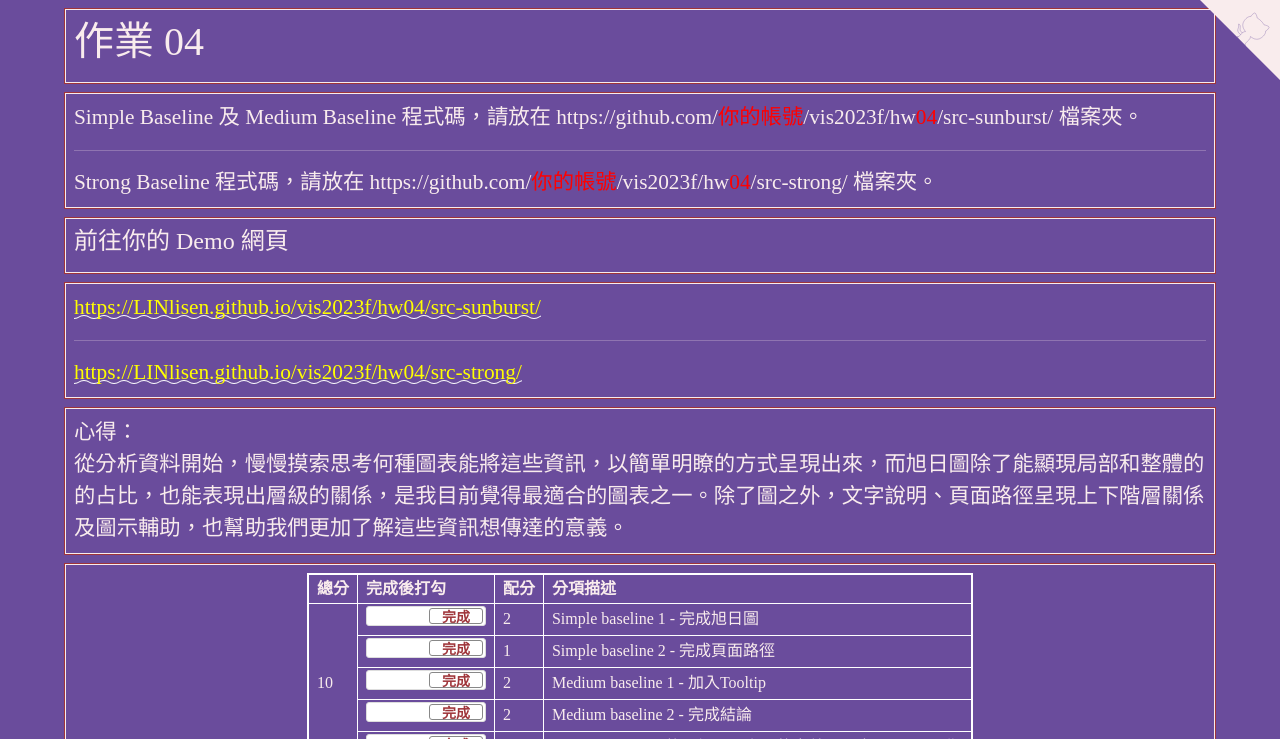
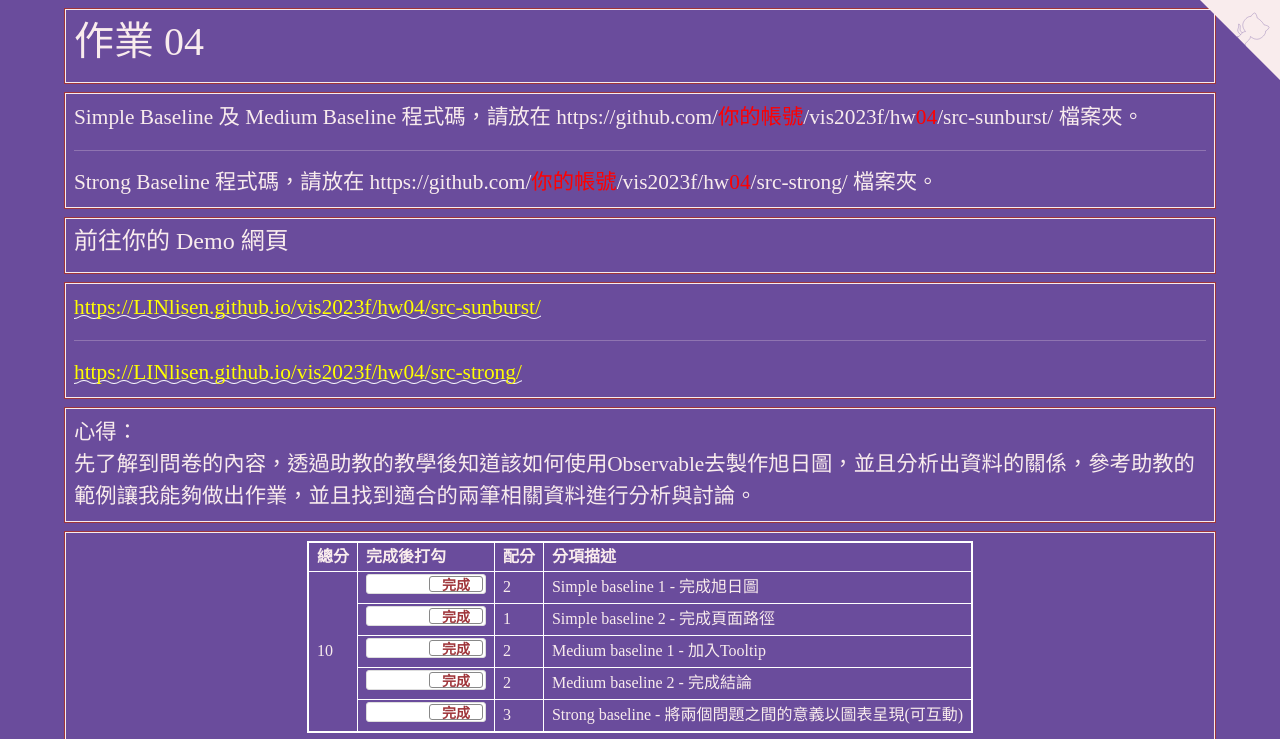
Before and after one commit to LINlisen/vis2023f, a plain HTML site: page hw04/index.html in a window 1280 px wide. Shown: the top 739 px of the page. Drawn offline with nearby package versions, Linux system fonts and the light colour scheme.

Commit message:
Update index.html

```diff
--- a/hw04/index.html
+++ b/hw04/index.html
@@ -204,7 +204,7 @@
   <div class="row hw12">
     <div class="col-md-12 twenty">
       心得：<br>
-      從分析資料開始，慢慢摸索思考何種圖表能將這些資訊，以簡單明瞭的方式呈現出來，而旭日圖除了能顯現局部和整體的的占比，也能表現出層級的關係，是我目前覺得最適合的圖表之一。除了圖之外，文字說明、頁面路徑呈現上下階層關係及圖示輔助，也幫助我們更加了解這些資訊想傳達的意義。
+      先了解到問卷的內容，透過助教的教學後知道該如何使用Observable去製作旭日圖，並且分析出資料的關係，參考助教的範例讓我能夠做出作業，並且找到適合的兩筆相關資料進行分析與討論。
     </div>
   </div>
 
```
